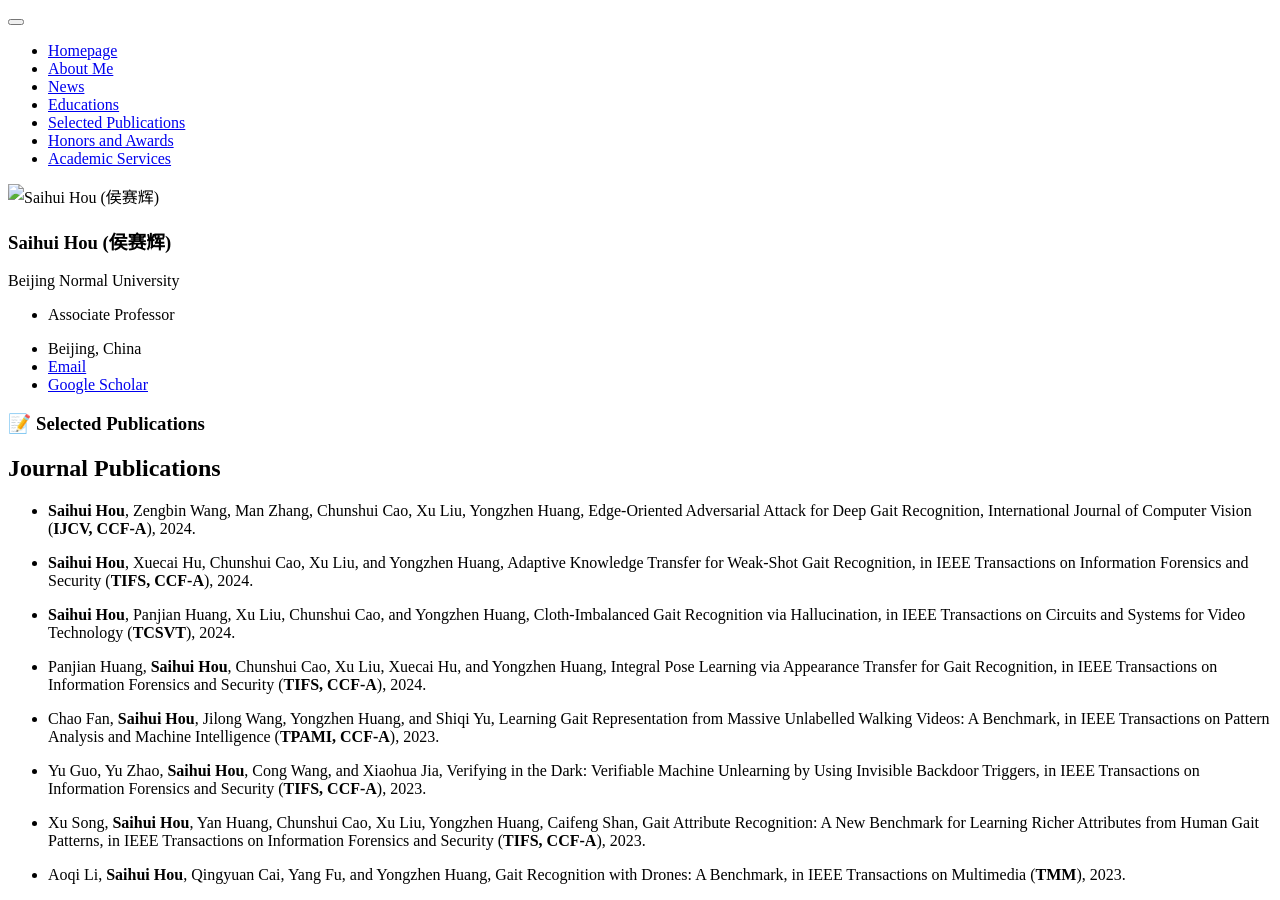
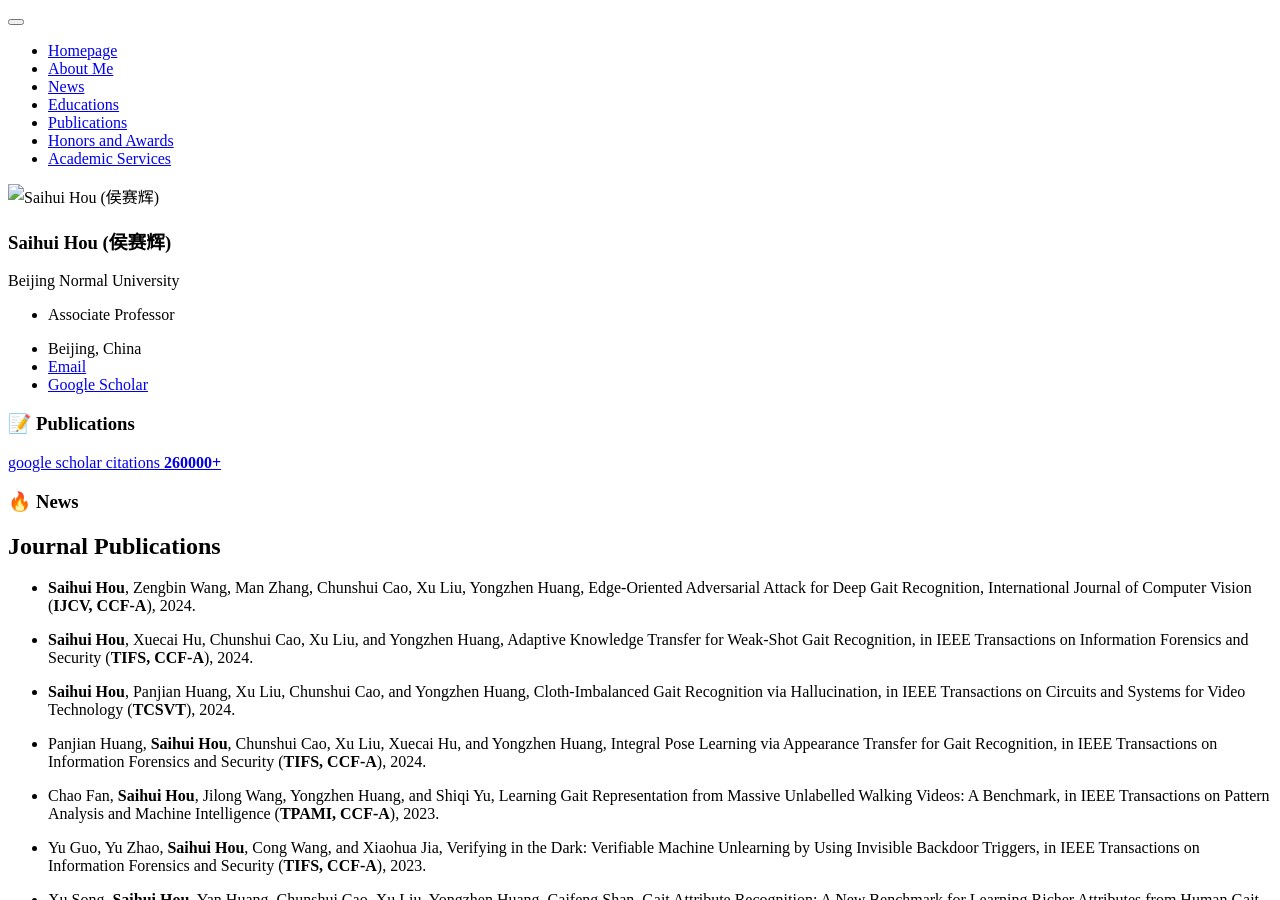
Before and after one commit to hshustc/hshustc.github.io, a Jekyll site: the page built from _pages/includes/4-pub.md, in a window 1280 px wide and 900 px high. Built offline with Jekyll 4.4.1, drawn with Linux system fonts in a browser that asks for light colours; our own code applies the rules of GitHub Pages for plain Markdown files.

Commit message:
Update Pub

```diff
--- a/_data/navigation.yml
+++ b/_data/navigation.yml
@@ -9,8 +9,8 @@ main:
   - title: "Educations"
     url: "/#-educations"
 
-  - title: "Selected Publications"
-    url: "/#-selected-publications"
+  - title: "Publications"
+    url: "/#-publications"
 
   - title: "Honors and Awards"
     url: "/#-honors-and-awards"
--- a/_pages/includes/4-pub.md
+++ b/_pages/includes/4-pub.md
@@ -1,5 +1,10 @@
 
-# 📝 Selected Publications
+# 📝 Publications
+
+<a href='https://scholar.google.com/citations?user=6gnHaLcAAAAJ&hl'>google scholar citations <strong><span id='total_cit'>260000+</span></strong></a>
+
+
+# 🔥 News
 
 ## Journal Publications
 - **Saihui Hou**, Zengbin Wang, Man Zhang, Chunshui Cao, Xu Liu, Yongzhen Huang, Edge-Oriented Adversarial Attack for Deep Gait Recognition, International Journal of Computer Vision (**IJCV, CCF-A**), 2024.
```
